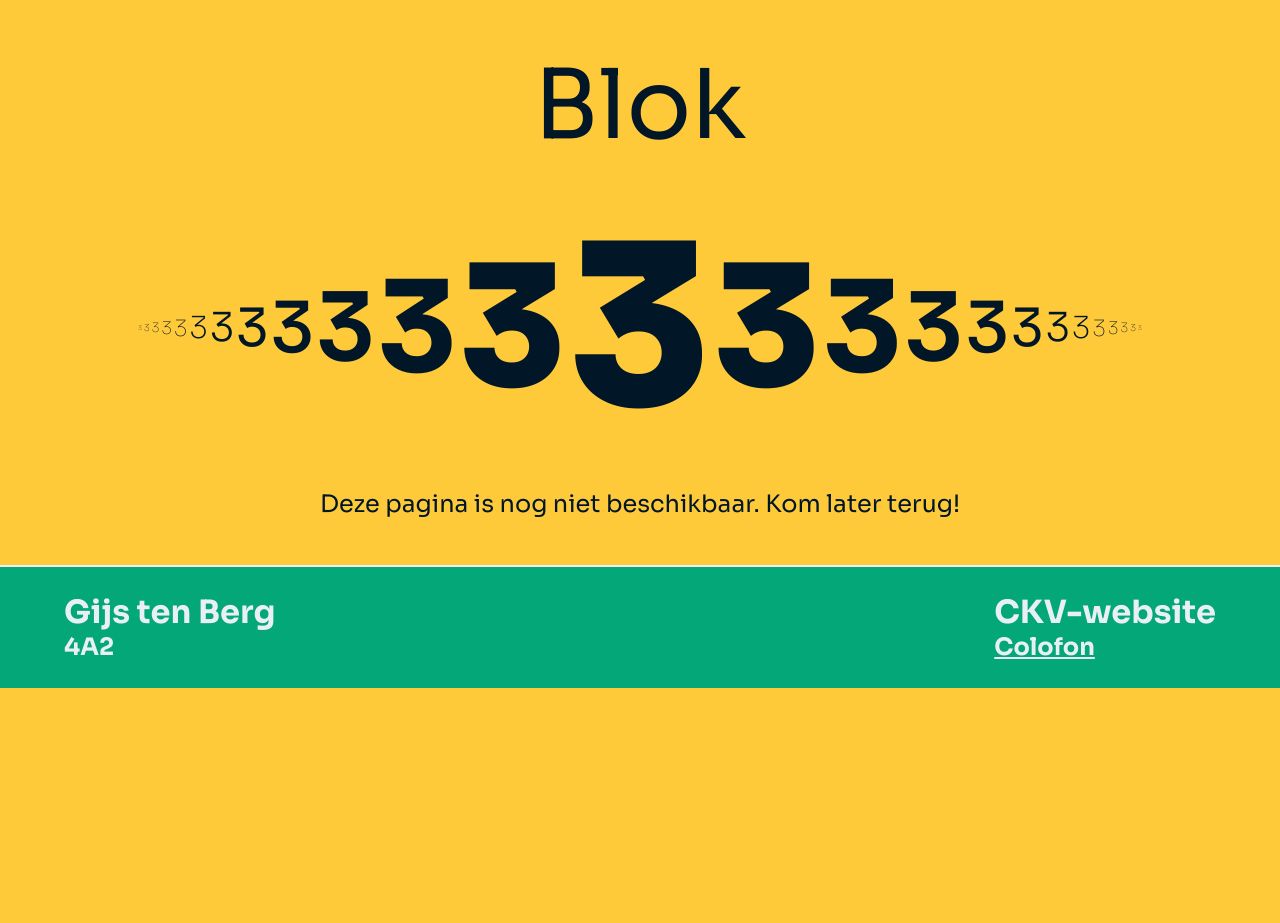
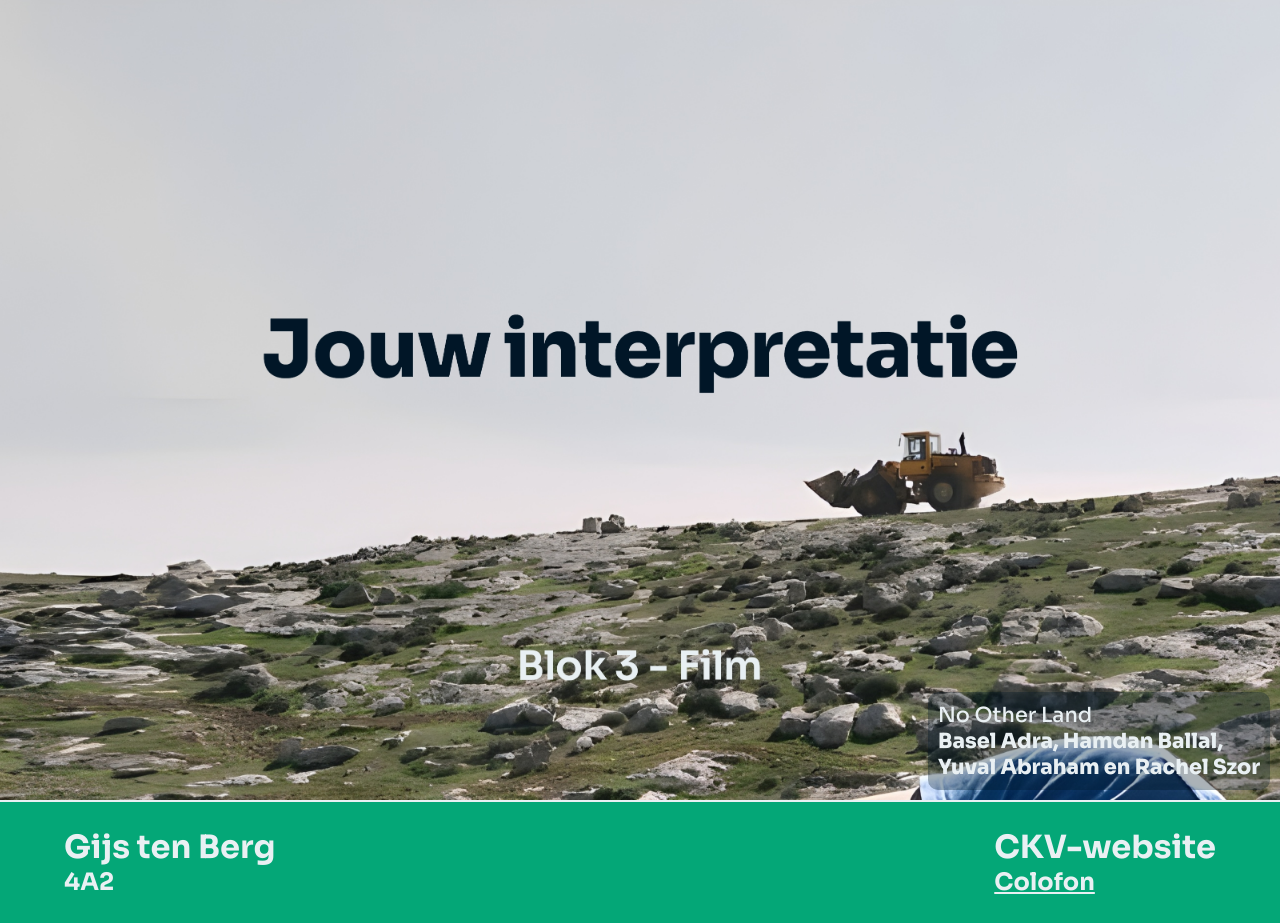
Before and after one commit to Gijs6/ckv, a Flask app: page /gijsckv/blok-3 in a window 1280 px wide. Shown: the part 112-1035 px from the top of the page. Before the commit the page ends 800 px from the top, so only its background shows below. Run offline with Flask 3, Linux system fonts and the light colour scheme; some libraries are stand-ins or nearby versions.

Commit message:
Start blok 3

```diff
--- a/main.py
+++ b/main.py
@@ -171,7 +171,7 @@ def not_found(e):
 @app.errorhandler(500)
 def internal_error(e):
     try:
-        afburl, kunstwerk, kunstenaar = randomBackground()
+        afburl, kunstwerk, kunstenaar, txtcolor = randomBackground()
     except:
         afburl = "/static/afbs/error/cirkels2.jpg"
         kunstwerk = "Primordial Chaos - No 16 (1906-1907)"
--- a/static/styles/ckvb3.css
+++ b/static/styles/ckvb3.css
@@ -0,0 +1,35 @@
+#megapaginatitelBlok3 {
+    background-image: url("/static/afbs/b3/no_other_landmettekst.jpg");
+    height: 100vh;
+    background-size: cover;
+    background-position: center;
+}
+
+#alginfo-imgbackground-blok3 {
+    background-image: url("/static/afbs/b2/dune.jpg");
+}
+
+.megatitel-activiteit {
+    color: var(--zwart);
+}
+
+.megatitel-titeltekst {
+    top: 65%;
+    gap: 70px;
+    display: none !important;
+}
+
+.megatitel-credits {
+    background: #01162754;
+    padding: 10px;
+    border-radius: 10px;
+}
+
+@media (max-width: 750px) {
+    .megatitel-titeltekst {
+        display: flex !important;
+    }
+    #megapaginatitelBlok3 {
+        background-image: url("/static/afbs/b3/no_other_land.jpg");
+    }
+}
--- a/static/styles/ckvblokpaginas.css
+++ b/static/styles/ckvblokpaginas.css
@@ -219,199 +219,3 @@
     flex-direction: column;
     gap: 50px;
 }
-
-
-
-
-
-
-/* Nog niet begonnen blokpags */
-
-
-.bloknietbegonnen {
-    flex-grow: 1;
-    background: var(--geel);
-    display: flex;
-    align-items: center;
-    justify-content: space-evenly;
-    flex-direction: column;
-}
-
-.bloknietbegonnenblok {
-    font-size: 6em;
-}
-
-.bloknietbegonnennumsdiv span {
-    transition: all 250ms ease;
-    opacity: 0;
-}
-
-.bloknietbegonnentekst {
-    font-size: 1.5em;
-}
-
-.bloknietbegonnennumsdiv {
-    display: flex;
-    flex-direction: row;
-    justify-content: center;
-    align-items: center;
-    position: relative;
-    gap: 2px;
-}
-
-
-
-.numrij-12 {
-    font-size: 0.4em;
-    font-weight: 100;
-    animation: fadein 350ms ease-in-out forwards;
-    animation-delay: 1200ms;
-}
-
-.numrij-11 {
-    font-size: 0.6em;
-    font-weight: 100;
-    animation: fadein 350ms ease-in-out forwards;
-    animation-delay: 1100ms;
-}
-
-.numrij-10 {
-    font-size: 0.8em;
-    font-weight: 100;
-    animation: fadein 350ms ease-in-out forwards;
-    animation-delay: 1000ms;
-}
-
-.numrij-9 {
-    font-size: 1.1em;
-    font-weight: 100;
-    animation: fadein 350ms ease-in-out forwards;
-    animation-delay: 900ms;
-}
-.numrij-8 {
-    font-size: 1.4em;
-    font-weight: 100;
-    animation: fadein 350ms ease-in-out forwards;
-    animation-delay: 800ms;
-}
-
-.numrij-7 {
-    font-size: 1.9em;
-    font-weight: 200;
-    animation: fadein 350ms ease-in-out forwards;
-    animation-delay: 700ms;
-}
-
-.numrij-6 {
-    font-size: 2.5em;
-    font-weight: 300;
-    animation: fadein 350ms ease-in-out forwards;
-    animation-delay: 600ms;
-}
-
-.numrij-5 {
-    font-size: 3.3em;
-    font-weight: 400;
-    animation: fadein 350ms ease-in-out forwards;
-    animation-delay: 500ms;
-}
-
-.numrij-4 {
-    font-size: 4.4em;
-    font-weight: 500;
-    animation: fadein 350ms ease-in-out forwards;
-    animation-delay: 400ms;
-}
-
-.numrij-3 {
-    font-size: 5.9em;
-    font-weight: 600;
-    animation: fadein 350ms ease-in-out forwards;
-    animation-delay: 300ms;
-}
-
-.numrij-2 {
-    font-size: 7.9em;
-    font-weight: 700;
-    animation: fadein 350ms ease-in-out forwards;
-    animation-delay: 200ms;
-}
-
-.numrij-1 {
-    font-size: 10.5em;
-    font-weight: 800;
-    animation: fadein 350ms ease-in-out forwards;
-    animation-delay: 100ms;
-}
-
-.numrij-0 {
-    font-size: 14em;
-    font-weight: 900;
-    animation: fadein 350ms ease-in-out forwards;
-}
-
-
-.numrij-12:hover {
-    font-size: 0.6em;
-}
-
-.numrij-11:hover {
-    font-size: 0.8em;
-}
-
-.numrij-10:hover {
-    font-size: 1.1em;
-}
-
-.numrij-9:hover {
-    font-size: 1.4em;
-}
-
-.numrij-8:hover {
-    font-size: 1.9em;
-}
-
-.numrij-7:hover {
-    font-size: 2.5em;
-}
-
-.numrij-6:hover {
-    font-size: 3.3em;
-}
-
-.numrij-5:hover {
-    font-size: 4.4em;
-}
-
-.numrij-4:hover {
-    font-size: 5.9em;
-}
-
-.numrij-3:hover {
-    font-size: 7.9em;
-}
-
-.numrij-2:hover {
-    font-size: 10.5em;
-}
-
-.numrij-1:hover {
-    font-size: 14em;
-}
-
-.numrij-0:hover {
-    font-size: 18.7em;
-}
-
-
-
-
-
-@keyframes fadein {
-    0% {
-        opacity: 0%;
-    }
-    100% {
-        opacity: 100%;
-    }
-}
--- a/templates/ckvb3.html
+++ b/templates/ckvb3.html
@@ -10,35 +10,14 @@
 {% endblock %}
 
 {% block content %}
-    <div class="paginablok bloknietbegonnen">
-        <span class="bloknietbegonnenblok">Blok</span>
-        <div class="bloknietbegonnennumsdiv">
-            <span class="numrij-12">3</span>
-            <span class="numrij-11">3</span>
-            <span class="numrij-10">3</span>
-            <span class="numrij-9">3</span>
-            <span class="numrij-8">3</span>
-            <span class="numrij-7">3</span>
-            <span class="numrij-6">3</span>
-            <span class="numrij-5">3</span>
-            <span class="numrij-4">3</span>
-            <span class="numrij-3">3</span>
-            <span class="numrij-2">3</span>
-            <span class="numrij-1">3</span>
-            <span class="numrij-0">3</span>
-            <span class="numrij-1">3</span>
-            <span class="numrij-2">3</span>
-            <span class="numrij-3">3</span>
-            <span class="numrij-4">3</span>
-            <span class="numrij-5">3</span>
-            <span class="numrij-6">3</span>
-            <span class="numrij-7">3</span>
-            <span class="numrij-8">3</span>
-            <span class="numrij-9">3</span>
-            <span class="numrij-10">3</span>
-            <span class="numrij-11">3</span>
-            <span class="numrij-12">3</span>
+    <div class="paginablok megapaginatitel afb" id="megapaginatitelBlok3">
+        <div class="megatitel-titeltekst">
+            <span class="megatitel-activiteit">Jouw interpretatie</span>
+            <span class="megatitel-blokendisci">Blok 3 - Film</span>
         </div>
-        <span class="bloknietbegonnentekst">Deze pagina is nog niet beschikbaar. Kom later terug!</span>
+        <div class="megatitel-credits">
+            <span class="megatitelkunstwerk">No Other Land</span>
+            <span class="megatitelkunstenaar">Basel Adra, Hamdan Ballal,<br>Yuval Abraham en Rachel Szor</span>
+        </div>
     </div>
 {% endblock %}
```
Also changed, not shown: Style_conventions.md (+1 -1 lines), static/styles/ckvb4.css (+192 -0 lines), README.md, static/afbs/b3/no_other_land.jpg (added), static/afbs/b3/no_other_landmettekst.jpg (added), static/favs/tijdelijk.ico (deleted), static/styles/ckvb1.css (line endings or trailing spaces), static/styles/ckvb2.css (line endings or trailing spaces), templates/ckvb2.html (line endings or trailing spaces), templates/ckvb4.html (line endings or trailing spaces), templates/ckvbasis.html (line endings or trailing spaces), templates/ckvei.html (line endings or trailing spaces), templates/ckverror.html (line endings or trailing spaces), templates/ckvintro.html (line endings or trailing spaces).
